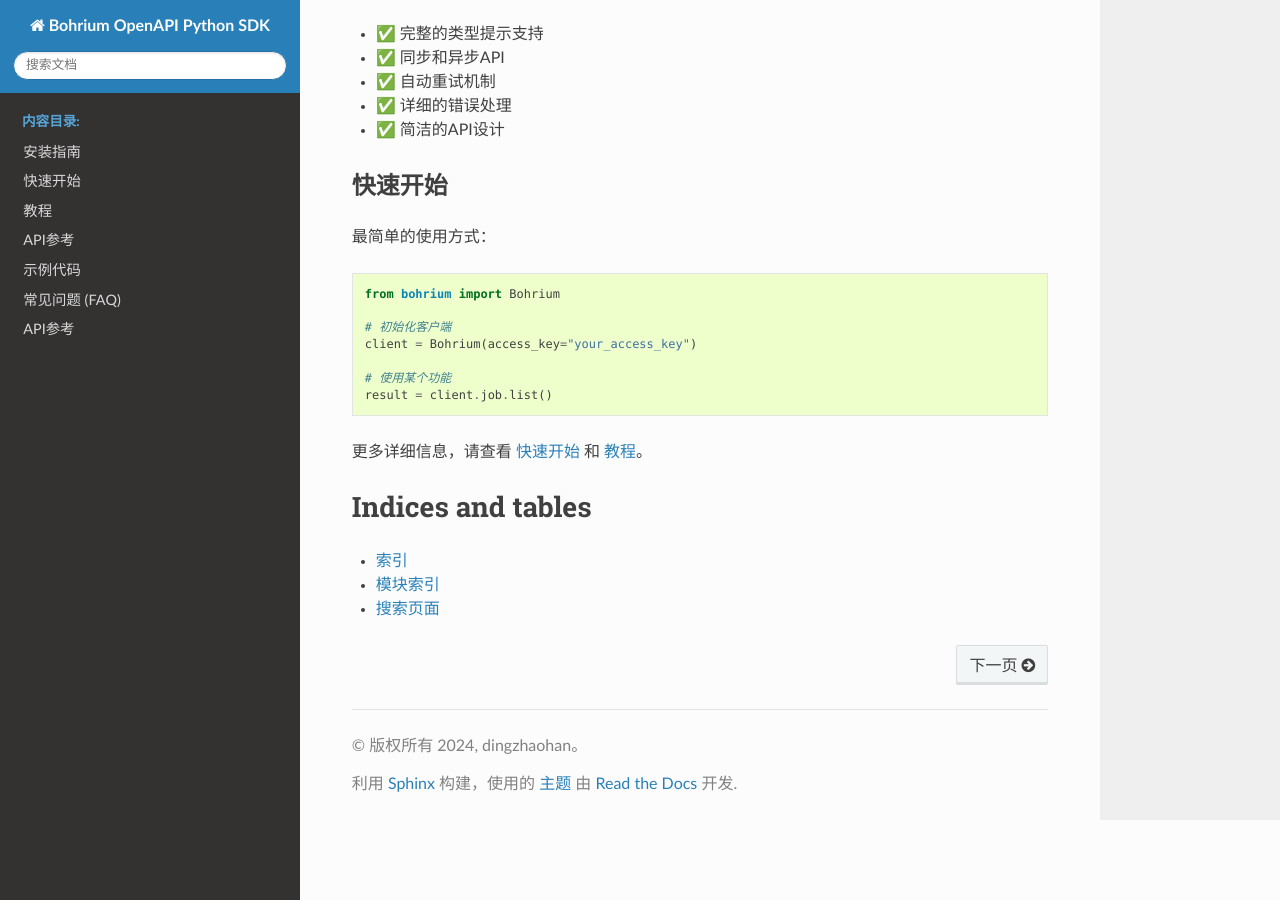
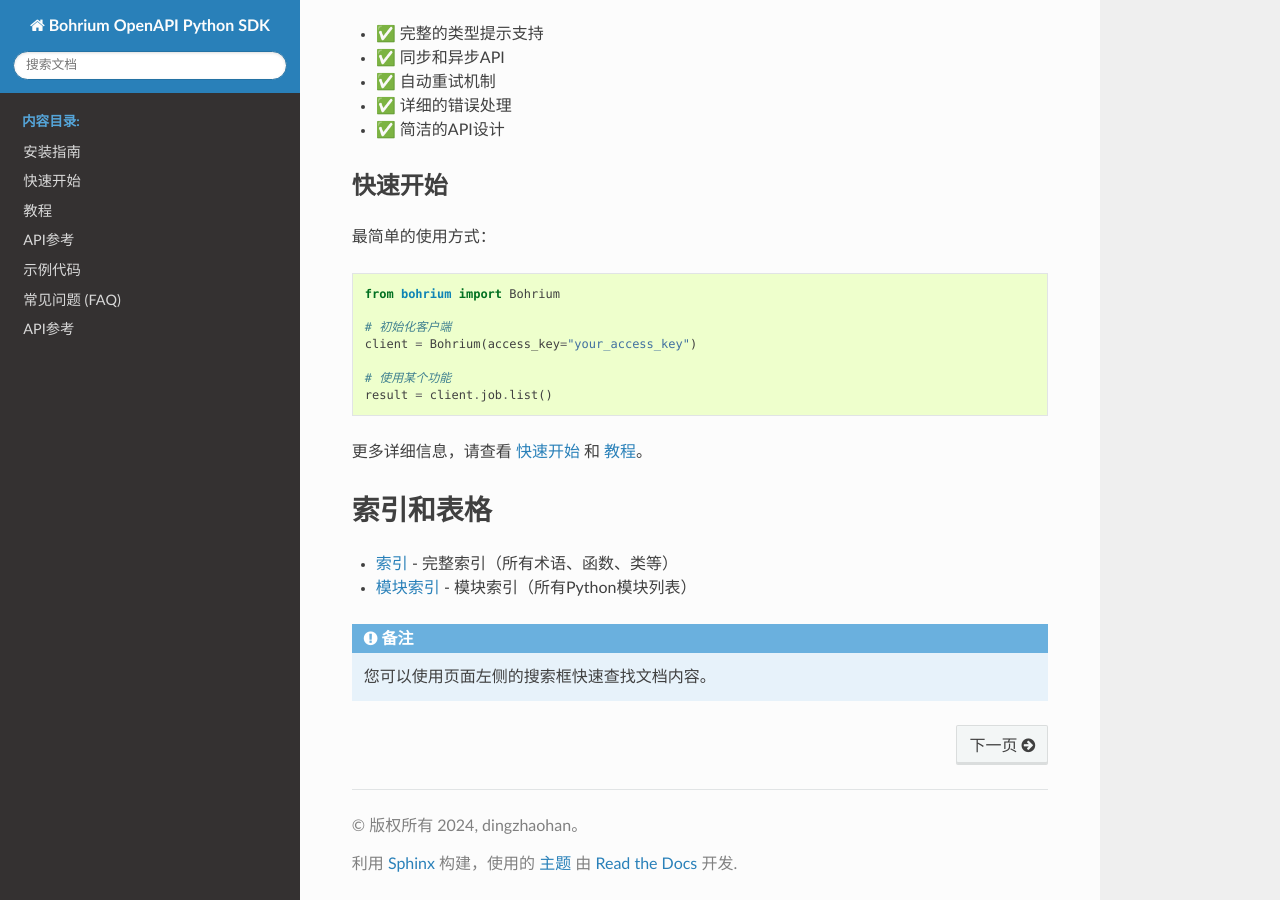
Before and after one commit to dptech-corp/bohrium-openapi-python-sdk, a Sphinx documentation site: the page built from docs/source/index.rst, in a window 1280 px wide and 900 px high, scrolled down 1884 px. Built offline with Sphinx 7.4.7 and the Read the Docs theme 3.1.0, drawn with Linux system fonts in a browser that asks for light colours.

Commit message:
update the docs with index.rst

```diff
--- a/docs/source/index.rst
+++ b/docs/source/index.rst
@@ -56,9 +56,11 @@ Bohrium OpenAPI Python SDK 是一个功能强大的Python库，用于与Bohrium
 
 更多详细信息，请查看 :doc:`快速开始 <quickstart>` 和 :doc:`教程 <tutorial>`。
 
-Indices and tables
-==================
+索引和表格
+==========
 
-* :ref:`genindex`
-* :ref:`modindex`
-* :ref:`search`
+* :ref:`genindex` - 完整索引（所有术语、函数、类等）
+* :ref:`modindex` - 模块索引（所有Python模块列表）
+
+.. note::
+   您可以使用页面左侧的搜索框快速查找文档内容。
```
